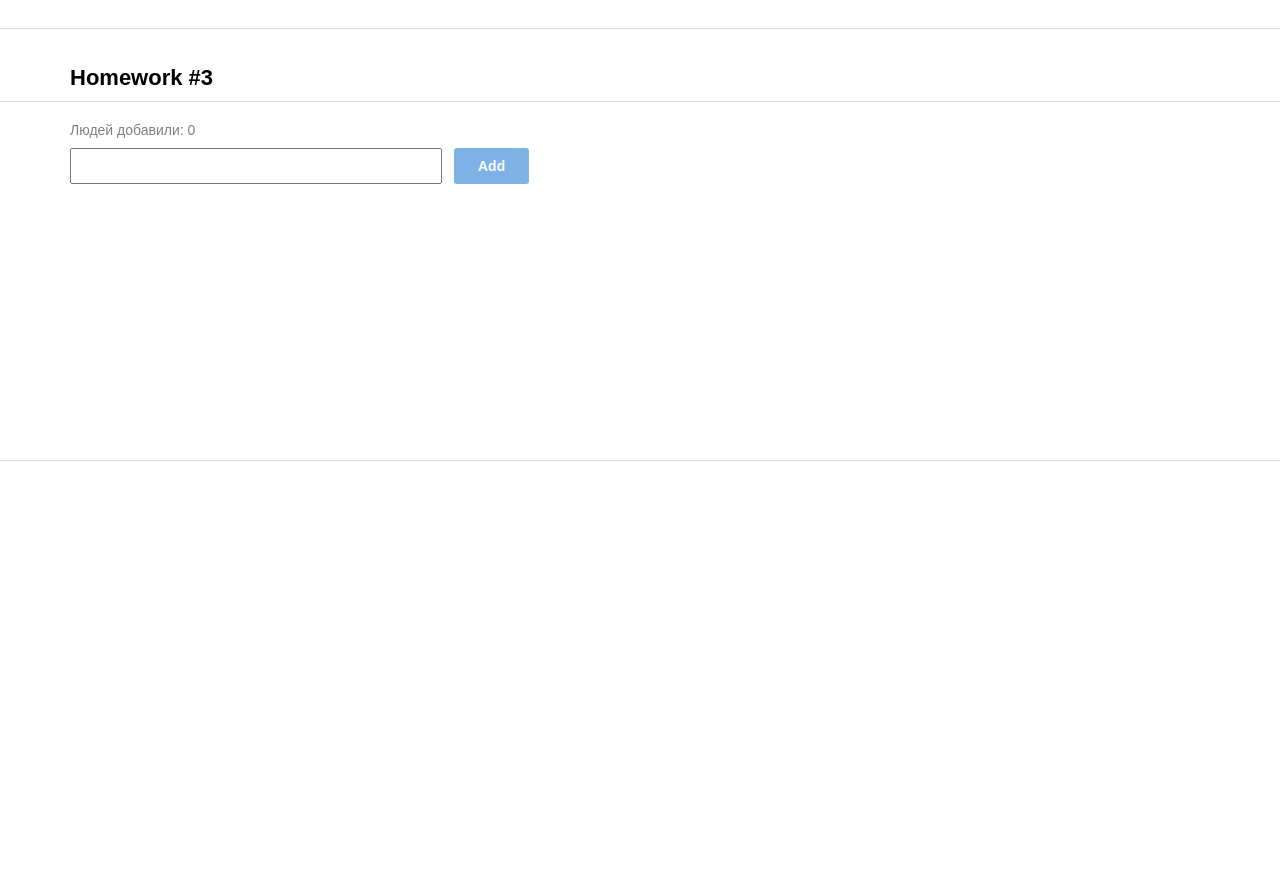
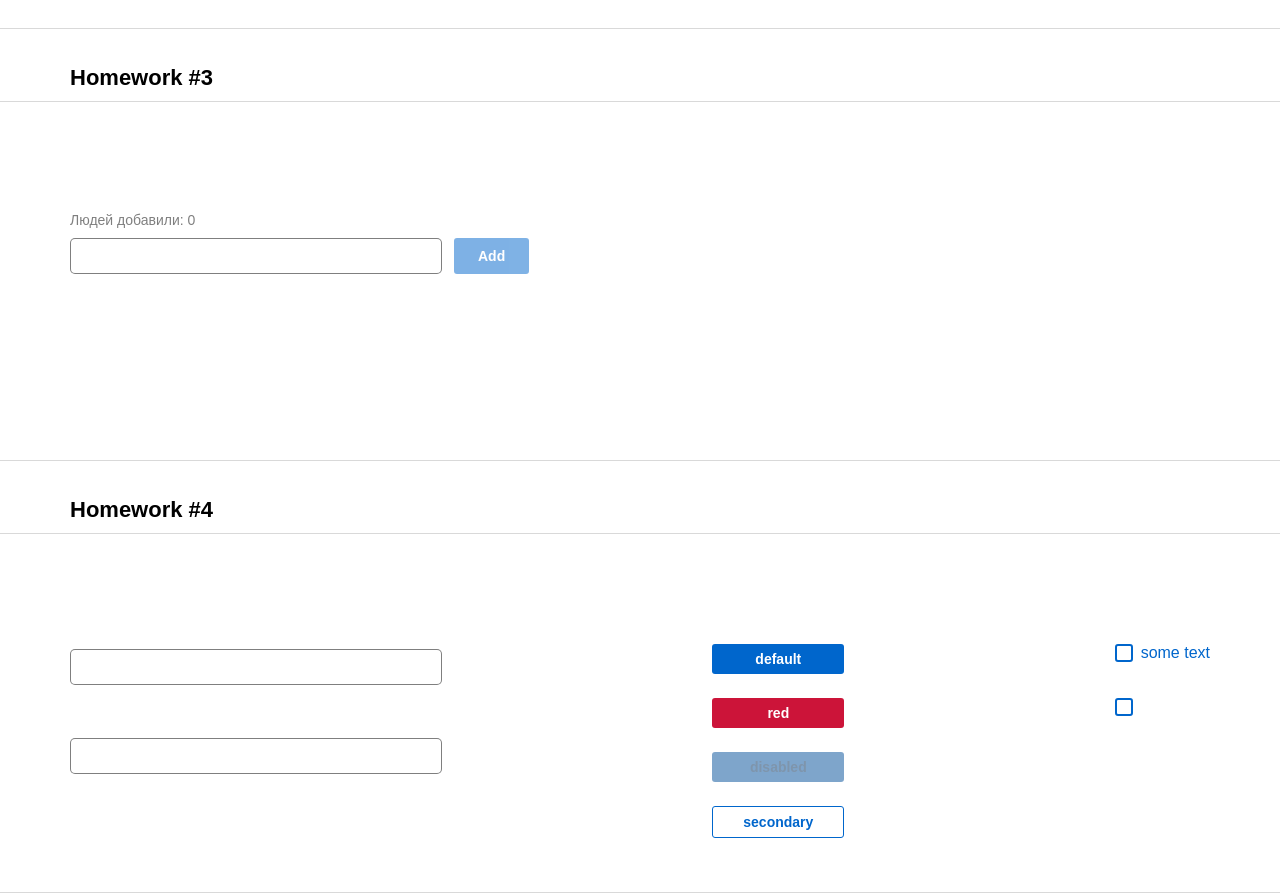
Before and after one commit to kalibria/HW2, a React (Create React App) app: page /#/pre-junior in a window 1280 px wide. Shown: the part 860-1753 px from the top of the page. Before the commit the page ends 1321 px from the top, so only its background shows below. Built offline with nearby package versions, Linux system fonts and the light colour scheme.

Commit message:
task 4 is done

```diff
--- a/src/s1-main/App.module.css
+++ b/src/s1-main/App.module.css
@@ -8,7 +8,7 @@
 }
 
 .hw {
-
+margin-top: 90px;
 }
 
 .hwTitle {
--- a/src/s1-main/App.tsx
+++ b/src/s1-main/App.tsx
@@ -3,6 +3,7 @@ import s from './App.module.css'
 import HW1 from '../s2-homeworks/hw01/HW1'
 import HW2 from "../s2-homeworks/hw02/HW2";
 import HW3 from "../s2-homeworks/hw03/HW3";
+import HW4 from "../s2-homeworks/hw04/HW4";
 
 
 function App() {
@@ -13,7 +14,7 @@ function App() {
             {/*раскомментировать по ходу выполнения*/}
             <HW2/>
             <HW3/>
-            {/*<HW4/>*/}
+            <HW4/>
 
             {/*при выполнении дз 5 и более - закомментировать здесь дз 1-4, так как они есть внутри дз 5*/}
             {/*<HW5/>*/}
--- a/src/s2-homeworks/hw03/Greeting.module.css
+++ b/src/s2-homeworks/hw03/Greeting.module.css
@@ -15,25 +15,27 @@
 }
 
 .input {
-    box-sizing: border-box;
     width: 372px;
     height: 36px;
-    outline-color: rgba(0, 0, 0, 0.5);
+    border: 1px solid rgba(0, 0, 0, 0.5);
+    border-radius: 5px;
     padding: 5px;
 
     font-family: 'Montserrat', sans-serif;
     font-weight: 500;
     font-size: 16px;
     line-height: 20px;
+    outline:none;
 }
 
 .input:focus {
+
 }
 
 .errorInput {
     width: 372px;
     height: 36px;
-    outline-color: rgba(204, 0, 0, 1);
+    border-color: rgba(204, 0, 0, 1);
 
 }
 
--- a/src/s2-homeworks/hw04/HW4.tsx
+++ b/src/s2-homeworks/hw04/HW4.tsx
@@ -12,10 +12,16 @@ import Stand from './Stand'
 const HW4 = () => {
     return (
         <div id={'hw4'}>
-            <div className={s2.hwTitle}>Homework #4</div>
+            <div className={s2.container}>
+                <div className={s2.hwTitle}>Homework #4</div>
+            </div>
             {/*демонстрация возможностей компонент:*/}
-            <div className={s2.hw}>
-                <Stand />
+            <div className={s2.wrapper}>
+                <div className={s2.container}>
+                    <div className={s2.hw}>
+                        <Stand/>
+                    </div>
+                </div>
             </div>
         </div>
     )
--- a/src/s2-homeworks/hw04/Stand.module.css
+++ b/src/s2-homeworks/hw04/Stand.module.css
@@ -1,7 +1,7 @@
 .stand {
     display: flex;
     justify-content: space-between;
-    align-items: center;
+    /*align-items: center;*/
 }
 
 .inputs {
--- a/src/s2-homeworks/hw04/Stand.tsx
+++ b/src/s2-homeworks/hw04/Stand.tsx
@@ -43,7 +43,7 @@ const Stand = () => {
             <div className={s.buttons}>
                 {/*обычная кнопка:*/}
                 <div>
-                    <SuperButton id={'hw4-super-button-default'}>
+                    <SuperButton id={'hw4-super-button-default'} xType ={'default'}>
                         default
                     </SuperButton>
                 </div>
--- a/src/s2-homeworks/hw04/common/c1-SuperInputText/SuperInputText.module.css
+++ b/src/s2-homeworks/hw04/common/c1-SuperInputText/SuperInputText.module.css
@@ -2,19 +2,42 @@
 }
 
 .input {
+    box-sizing: border-box;
+    width: 372px;
+    height: 36px;
+    border: 1px solid rgba(0, 0, 0, 0.5);
+    border-radius: 5px;
+    padding: 5px;
+
+    font-family: 'Montserrat', sans-serif;
+    font-weight: 500;
+    font-size: 16px;
+    line-height: 20px;
+
 }
 
 .inputWrapper {
+    display: flex;
+    flex-direction: column-reverse;
+    gap: 5px
+
 }
 
 .superInput {
 }
 
 .errorInput {
+    border: 2px solid rgba(204, 20, 57, 1);
+    outline:none;
+
 }
 
 .errorInput:focus {
 }
 
 .error {
+    color: rgba(204, 20, 57, 1);
+    font-size: 10px;
+    font-weight: 400;
+    line-height: 12px;
 }
--- a/src/s2-homeworks/hw04/common/c2-SuperButton/SuperButton.module.css
+++ b/src/s2-homeworks/hw04/common/c2-SuperButton/SuperButton.module.css
@@ -1,35 +1,64 @@
 .button {
+    font-family: 'Montserrat', sans-serif;
+    color: #FFFFFF;
+    font-weight: 600;
+    font-size: 14px;
+    line-height: 20px;
+    padding: 5px 24px;
+    min-width: 132px;
+    min-height: 30px;
+    border-radius: 3px;
+    border: none
 }
 
+
 .disabled {
+    background-color: rgba(0, 77, 153, 1);
+    color: rgba(0, 46, 92, 1);
+    opacity: 50%;
 }
 
 .secondary {
+    border: 1px solid rgba(0, 102, 204, 1);
+    background-color: transparent;
+    color: rgba(0, 102, 204, 1);
 }
 
 .default {
+    background-color: rgba(0, 102, 204, 1);
 }
 
 .red {
+    background-color: rgba(204, 20, 57, 1);
+
 }
 
 .default:hover {
+    background-color: rgba(0, 128, 255, 1);
 }
 
 .red:hover {
+    background-color: rgba(255, 26, 71, 1);
 }
 
 .secondary:hover {
+    background-color: rgba(229, 240, 250, 1);
+    color: rgba(0, 102, 204, 1);
 }
 
 
 .default:active {
+    background-color: rgba(0, 89, 178, 1);
+
 }
 
 .secondary:active {
+    background-color: rgba(201, 229, 255, 1);
+    color: rgba(0, 102, 204, 1);
 }
 
 .red:active {
+    background-color: rgba(178, 18, 50, 1);
 }
 
 .button:disabled {
--- a/src/s2-homeworks/hw04/common/c2-SuperButton/SuperButton.tsx
+++ b/src/s2-homeworks/hw04/common/c2-SuperButton/SuperButton.tsx
@@ -17,12 +17,15 @@ const SuperButton: React.FC<SuperButtonPropsType> = (
         ...restProps // все остальные пропсы попадут в объект restProps, там же будет children
     }
 ) => {
-    const finalClassName = s.button
-        // + (disabled
-        //         ? ...
-        //         : xType === 'red'
-        //             ? ...
-        + (className ? ' ' + className : '') // задачка на смешивание классов
+    const finalClassName = s.button + ' '
+        + (disabled
+            ? s.disabled
+            : xType === 'red'
+                ? s.red :
+                xType === 'secondary' ? s.secondary :
+                    xType === 'default' ? s.default :''
+)
+    // задачка на смешивание классов
 
     return (
         <button
--- a/src/s2-homeworks/hw04/common/c3-SuperCheckbox/SuperCheckbox.tsx
+++ b/src/s2-homeworks/hw04/common/c3-SuperCheckbox/SuperCheckbox.tsx
@@ -28,7 +28,9 @@ const SuperCheckbox: React.FC<SuperCheckboxPropsType> = (
 ) => {
     const onChangeCallback = (e: ChangeEvent<HTMLInputElement>) => {
         // задачка на написание онченджа
-
+        if(onChangeChecked){
+            onChangeChecked(!restProps.checked)
+        }
     }
 
     const finalInputClassName = s.checkbox
```
